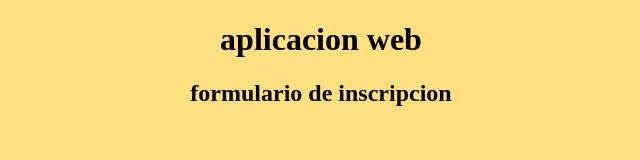
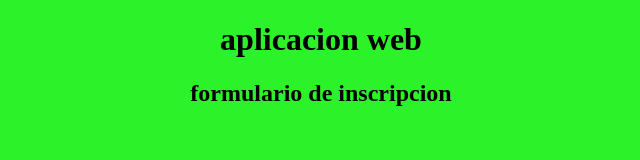
Before and after one commit to Kenner2509/Mi-primer-repositorio, a plain HTML site: page index.html in a window 1280 px wide. Shown: the whole page, without its empty margins (319-959 px from the left). Drawn offline with Linux system fonts and the light colour scheme.

Commit message:
nuevo cambio de estilo

```diff
--- a/index.html
+++ b/index.html
@@ -6,7 +6,7 @@
     <title>Document</title>
     <style>
         html,body{
-            background-color: rgb(255, 223, 127);
+            background-color: rgb(44, 242, 41);
             color: black;
             text-align: center;
         }
```
